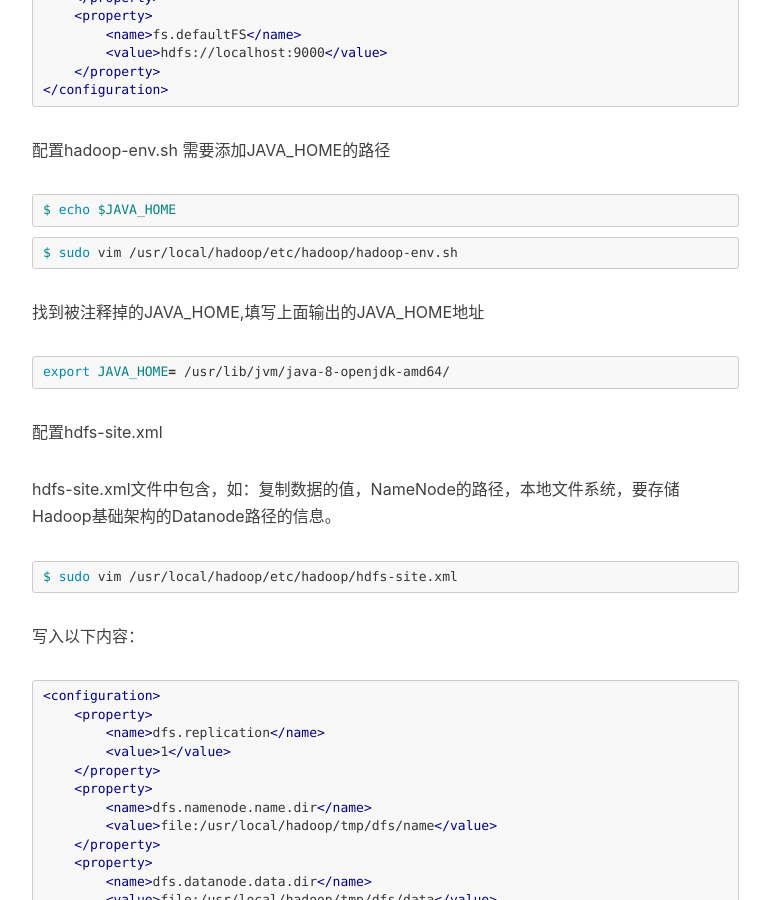
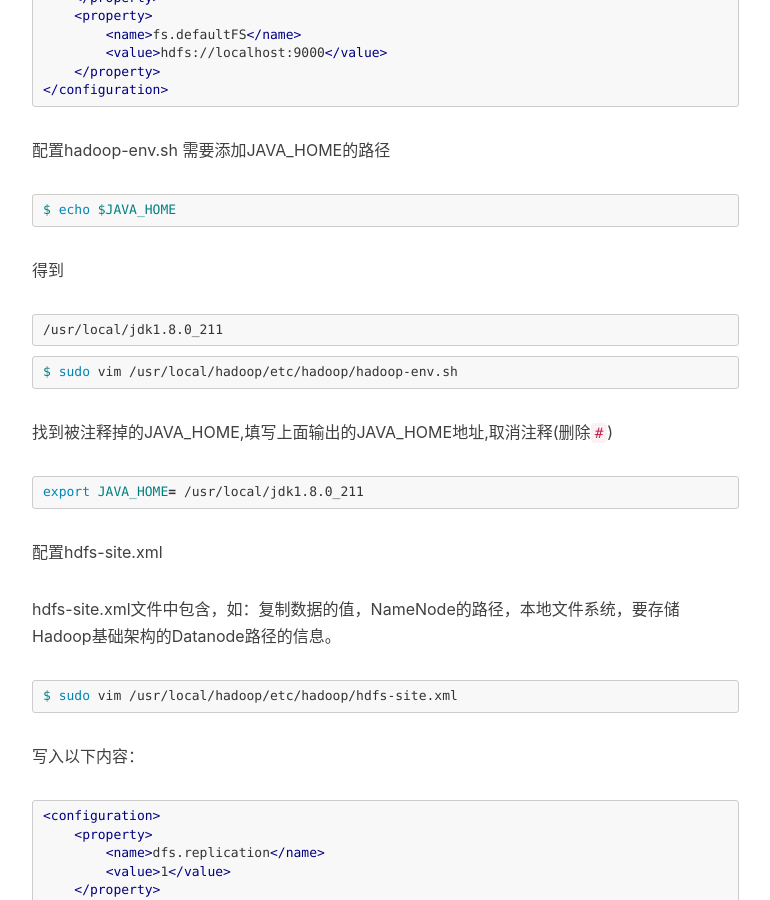
Before and after one commit to chenquan/chenquan.github.io, a Jekyll site: the page built from _posts/2019-05-18-VM虚拟机搭建hadoop集群.md, in a window 1280 px wide and 900 px high, scrolled down 12672 px. Shown: the whole window, without its empty margins (233-1003 px from the left). Built offline with Jekyll 4.4.1, drawn with Linux system fonts in a browser that asks for light colours; nearby versions of some CDN libraries; comment, search, counter and statistics services are not loaded; some of the changed text lies outside the part shown.

Commit message:
Fix path

````diff
--- a/_posts/2019-05-18-VM虚拟机搭建hadoop集群.md
+++ b/_posts/2019-05-18-VM虚拟机搭建hadoop集群.md
@@ -322,7 +322,7 @@ $ echo $JAVA_HOME
 输出以下内容说明配置已经生效
 
 ```
-$ /usr/lib/jvm/java-8-openjdk-amd64/
+$ /usr/local/jdk1.8.0_211
 ```
 
 查看是否java安装成功
@@ -421,14 +421,20 @@ $ sudo vim /usr/local/hadoop/etc/hadoop/core-site.xml
 $ echo $JAVA_HOME
 ```
 
+得到
+
+```shell
+/usr/local/jdk1.8.0_211
+```
+
 ```shell
 $ sudo vim /usr/local/hadoop/etc/hadoop/hadoop-env.sh
 ```
 
-找到被注释掉的JAVA_HOME,填写上面输出的JAVA_HOME地址
+找到被注释掉的JAVA_HOME,填写上面输出的JAVA_HOME地址,取消注释(删除`#`)
 
 ```shell
-export JAVA_HOME= /usr/lib/jvm/java-8-openjdk-amd64/
+export JAVA_HOME= /usr/local/jdk1.8.0_211
 ```
 配置hdfs-site.xml
 
````
